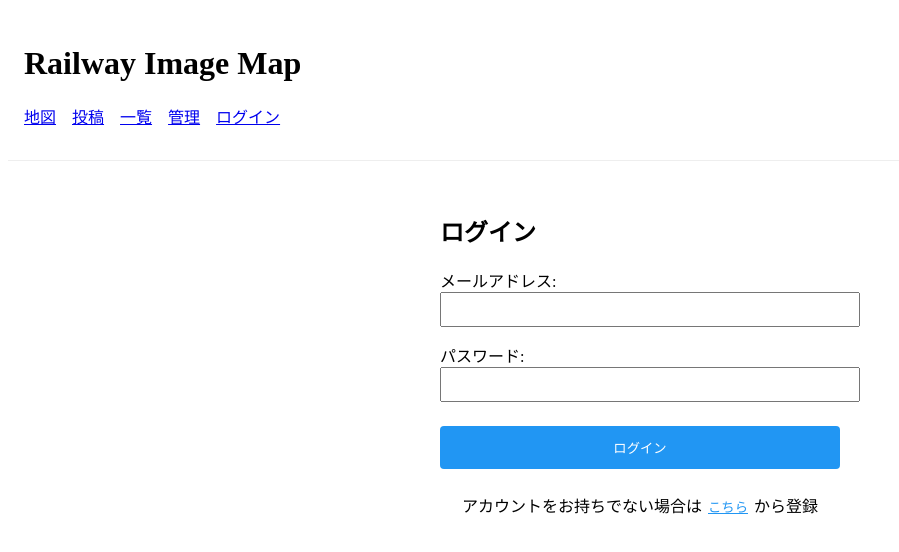
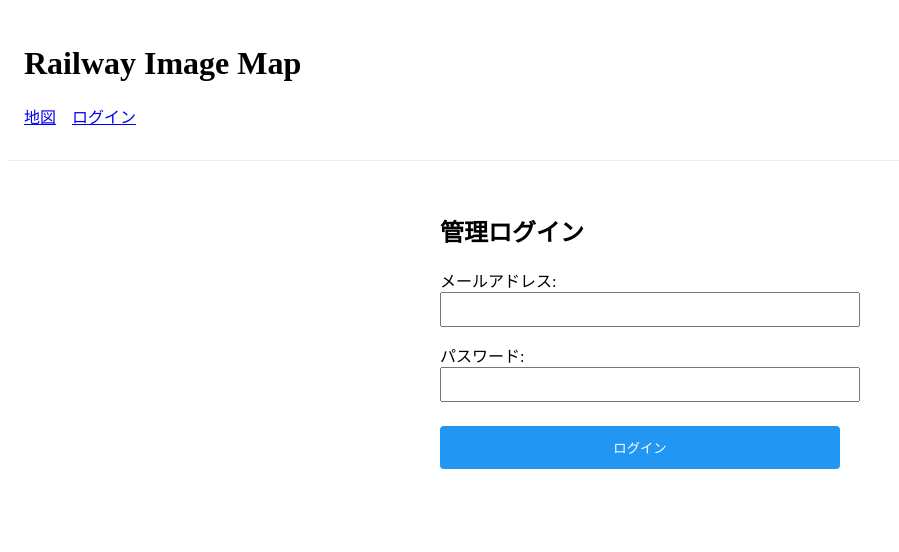
Before and after one commit to kamocyc/railway-image-map, a React (Vite) app: page /login in a window 1280 px wide. Shown: the top 552 px of the page, without its empty margins (0-899 px from the left). Built offline with nearby package versions, Linux system fonts and the light colour scheme; no server answers; the database is empty.

Commit message:
Add Gemini API key to README and refactor App component with a new header

```diff
--- a/src/App.tsx
+++ b/src/App.tsx
@@ -1,5 +1,5 @@
 import { BrowserRouter as Router, Routes, Route, Link } from 'react-router-dom';
-import { AuthProvider } from './lib/auth';
+import { AuthProvider, useAuth } from './lib/auth';
 import MapPage from './pages/MapPage';
 import SubmitPage from './pages/SubmitPage';
 import ListPage from './pages/ListPage';
@@ -8,6 +8,31 @@ import AdminPage from './pages/AdminPage';
 import { useEffect, useState } from 'react';
 import { RailwayData } from './types/RailwayData';
 import { getRailwayData } from './lib/supabase';
+
+function AppHeader() {
+  const { user } = useAuth();
+
+  return (
+    <header style={{ padding: '1rem', borderBottom: '1px solid #eee' }}>
+      <h1>Railway Image Map</h1>
+      <nav>
+        <ul style={{ display: 'flex', gap: '1rem', listStyle: 'none', padding: 0 }}>
+          <li><Link to="/">地図</Link></li>
+          {user ? (
+            <>
+              <li><Link to="/submit">投稿</Link></li>
+              <li><Link to="/list">一覧</Link></li>
+              <li><Link to="/admin">管理</Link></li>
+            </>
+          ) : (
+            <></>
+          )}
+          <li><Link to="/login">ログイン</Link></li>
+        </ul>
+      </nav>
+    </header>
+  );
+}
 
 function App() {
   const [railwayData, setRailwayData] = useState<RailwayData[]>([]);
@@ -33,19 +58,7 @@ function App() {
     <AuthProvider>
       <Router>
         <div style={{ display: 'flex', flexDirection: 'column', height: '100vh' }}>
-          <header style={{ padding: '1rem', borderBottom: '1px solid #eee' }}>
-            <h1>Railway Image Map</h1>
-            <nav>
-              <ul style={{ display: 'flex', gap: '1rem', listStyle: 'none', padding: 0 }}>
-                <li><Link to="/">地図</Link></li>
-                <li><Link to="/submit">投稿</Link></li>
-                <li><Link to="/list">一覧</Link></li>
-                <li><Link to="/admin">管理</Link></li>
-                <li><Link to="/login">ログイン</Link></li>
-              </ul>
-            </nav>
-          </header>
-
+          <AppHeader />
           <main style={{ flexGrow: 1, overflow: 'auto' }}>
             <Routes>
               <Route path="/" element={<MapPage loading={dataLoading} railwayData={railwayData} />} />
--- a/src/pages/LoginPage.tsx
+++ b/src/pages/LoginPage.tsx
@@ -84,7 +84,7 @@ function LoginPage() {
 
   return (
     <div style={{ padding: '2rem', maxWidth: '400px', margin: '0 auto' }}>
-      <h2>{mode === 'login' ? 'ログイン' : 'アカウント登録'}</h2>
+      <h2>{mode === 'login' ? '管理ログイン' : 'アカウント登録'}</h2>
 
       {error && (
         <div style={{ padding: '1rem', backgroundColor: '#ffebee', color: '#c62828', marginBottom: '1rem', borderRadius: '4px' }}>
@@ -143,7 +143,7 @@ function LoginPage() {
         </button>
       </form>
 
-      <div style={{ marginTop: '1.5rem', textAlign: 'center' }}>
+      {/* <div style={{ marginTop: '1.5rem', textAlign: 'center' }}>
         {mode === 'login' ? (
           <p>
             アカウントをお持ちでない場合は
@@ -167,7 +167,7 @@ function LoginPage() {
             からログイン
           </p>
         )}
-      </div>
+      </div> */}
     </div>
   );
 }
```
Also changed, not shown: 1 other file (tests, documents, lock files or other folders).
